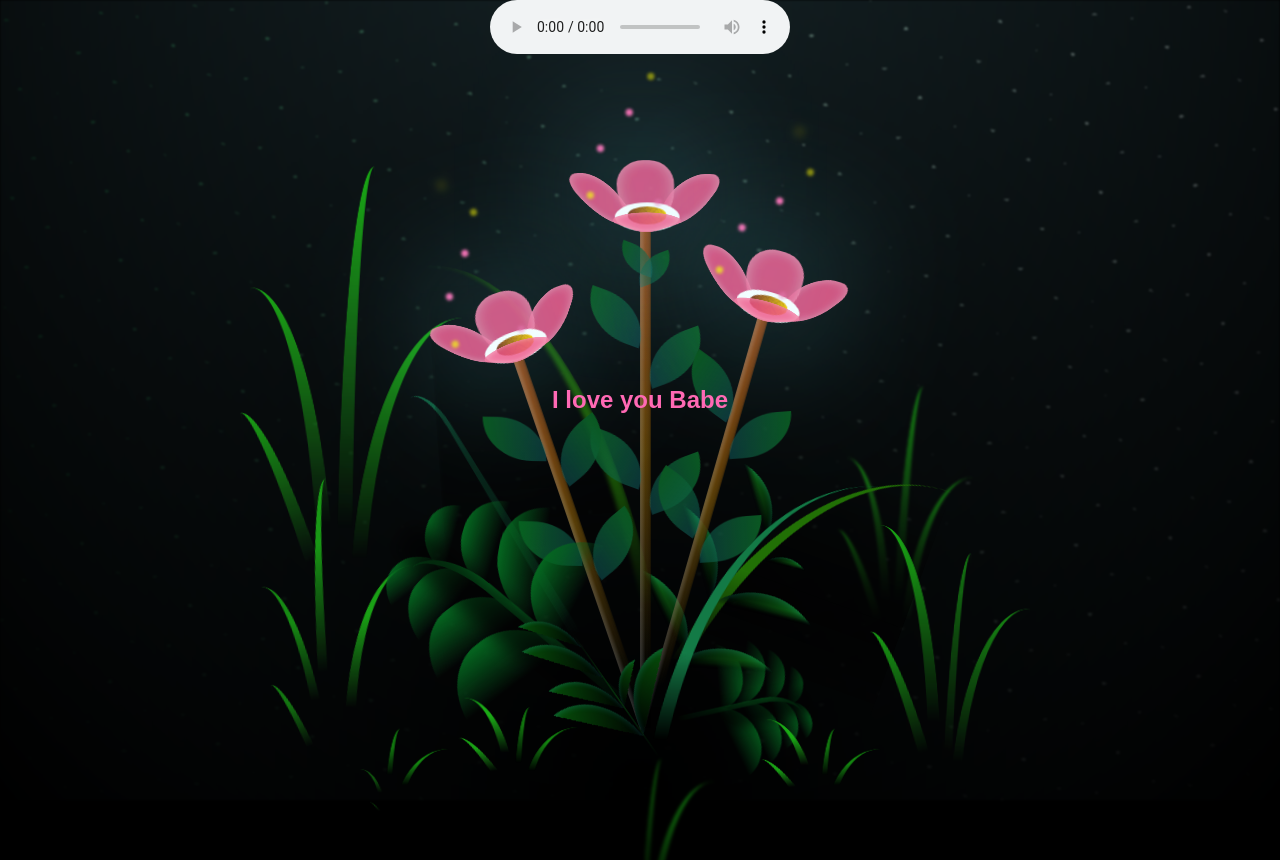
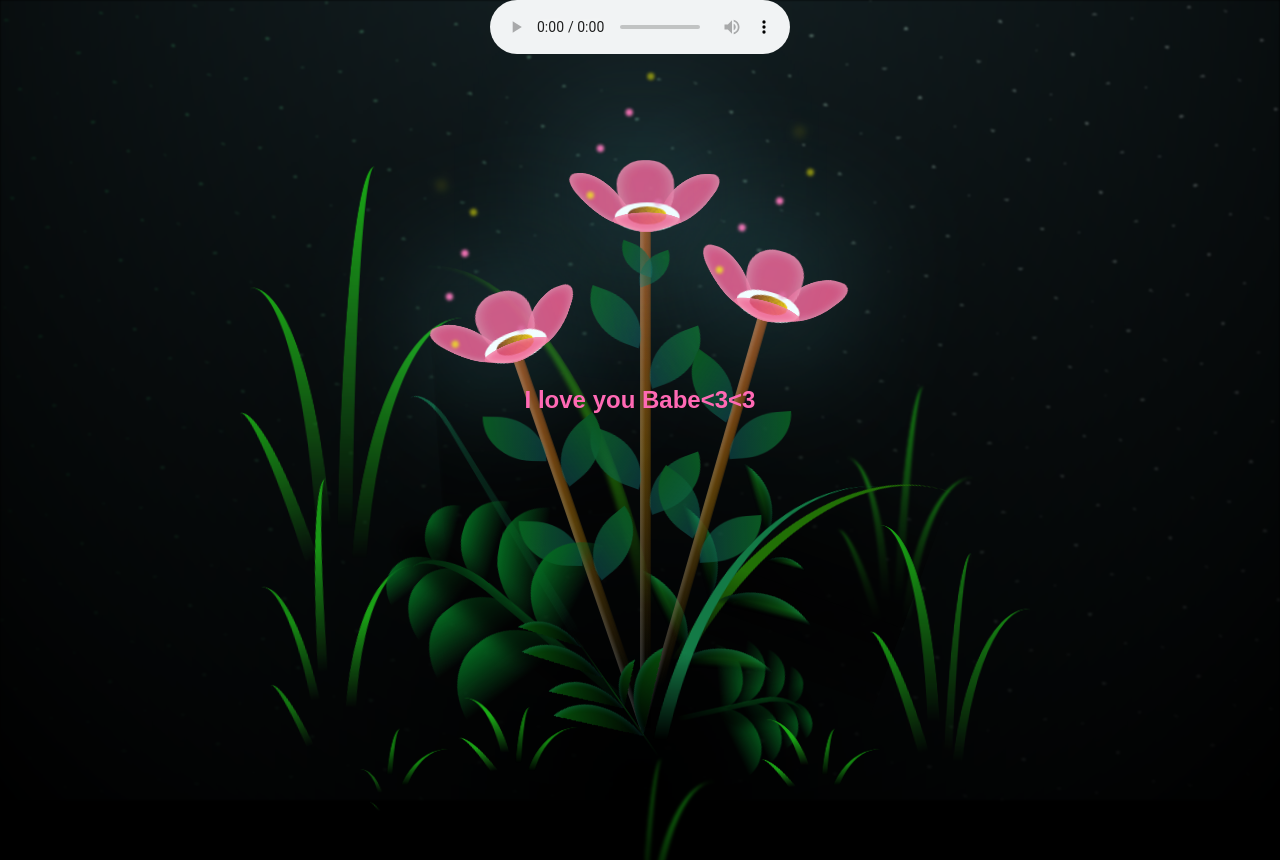
Before and after one commit to Bejohn21/flowers, a plain HTML site: page index.html in a window 1280 px wide. Shown: the top 860 px of the page. Drawn offline with Linux system fonts and the light colour scheme.

Commit message:
Update index.html

```diff
--- a/index.html
+++ b/index.html
@@ -310,7 +310,7 @@
     </div>
 
     <div class="message-container">
-      <p class="message">I love you Babe</p>
+      <p class="message">I love you Babe<3<3</p>
   </div>
 
     <script src="main.js"></script>
```
